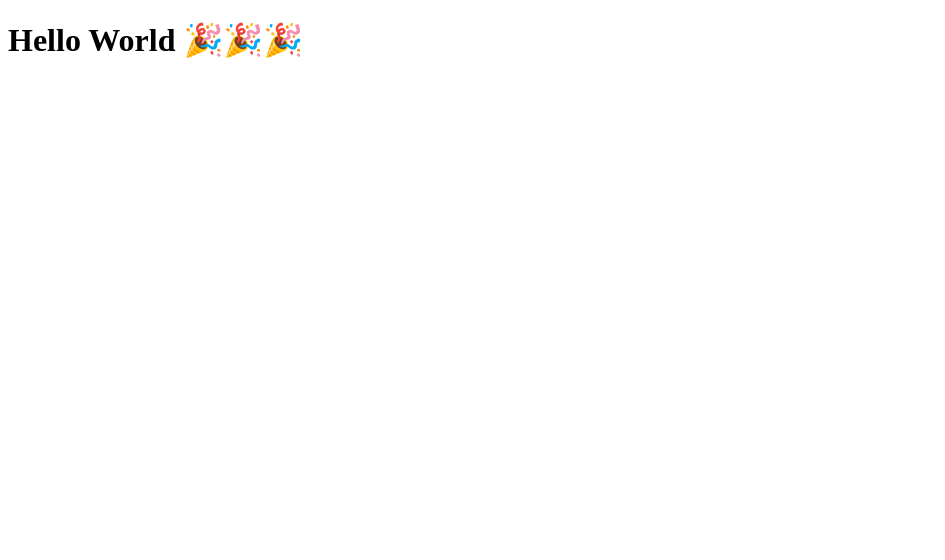
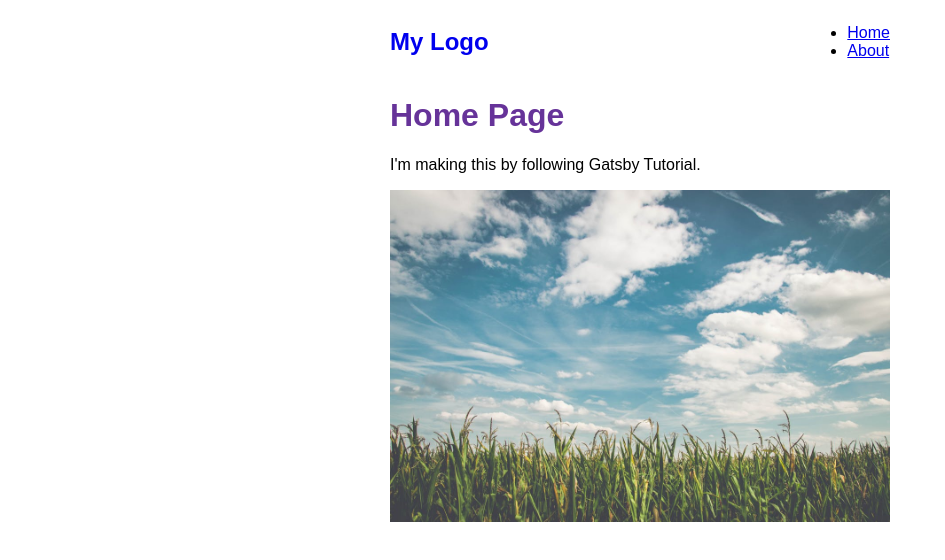
Before and after one commit to itzSaan/my-gatsby-site, a Gatsby site: page / in a window 1280 px wide. Shown: the whole page, without its empty margins (0-945 px from the left). Built offline with nearby package versions, Linux system fonts and the light colour scheme; Gatsby itself is replaced by a stand-in of ours.

Commit message:
Finished Part 3 of Tutorial

```diff
--- a/gatsby-config.js
+++ b/gatsby-config.js
@@ -4,6 +4,10 @@
 module.exports = {
   siteMetadata: {
     siteUrl: `https://www.yourdomain.tld`,
+    title: "My First Gatsby Site",
   },
-  plugins: [],
+  plugins: [
+    "gatsby-plugin-image",
+    "gatsby-plugin-sharp",
+  ],
 }
--- a/package.json
+++ b/package.json
@@ -16,6 +16,9 @@
   },
   "dependencies": {
     "gatsby": "^5.14.1",
+    "gatsby-plugin-image": "^3.14.0",
+    "gatsby-plugin-sharp": "^5.14.0",
+    "gatsby-source-filesystem": "^5.14.0",
     "react": "^18.2.0",
     "react-dom": "^18.2.0"
   }
--- /dev/null
+++ b/src/components/layout.js
@@ -0,0 +1,23 @@
+import { Link } from 'gatsby'
+import React from 'react'
+import { container, heading, navbar, logo, navLinks, navLinkItem, navLinkText } from './layout.module.css'
+
+const Layout = ({ pageTitle, children }) => {
+  return (
+    <div className={container}>
+      <nav className={navbar}>
+        <Link className={logo} to='/'><h2>My Logo</h2></Link>
+        <ul className={navLinks}>
+          <li className={navLinkItem}><Link className={navLinkText} to='/'>Home</Link></li>
+          <li className={navLinkItem}><Link className={navLinkText} to='/about'>About</Link></li>
+        </ul>
+      </nav>
+      <main>
+        <h1 className={heading}>{pageTitle}</h1>
+        {children}
+      </main>
+    </div>
+  )
+}
+
+export default Layout
--- /dev/null
+++ b/src/components/layout.module.css
@@ -0,0 +1,31 @@
+.container {
+  margin: auto;
+  max-width: 500px;
+  font-family: sans-serif;
+}
+.heading {
+  color: rebeccapurple;
+}
+.navbar {
+  display: flex;
+  justify-content: space-between;
+  align-items: center;
+}
+.logo {
+  text-decoration: none;
+}
+.nav-links {
+  display: flex;
+  list-style: none;
+  padding-left: 0;
+}
+.nav-link-item {
+  padding-right: 2rem;
+}
+.nav-link-text {
+  color: black;
+}
+
+.nav-link-text:hover {
+  color: rebeccapurple;
+}
--- a/src/pages/index.js
+++ b/src/pages/index.js
@@ -1,16 +1,20 @@
-import * as React from "react"
-
+import * as React from 'react'
+import Layout from '../components/layout'
+import { StaticImage } from 'gatsby-plugin-image'
 
 const IndexPage = () => {
   return (
-    <main >
-      <h1>
-        Hello World 🎉🎉🎉
-      </h1>
-    </main>
+    <Layout pageTitle="Home Page">
+      <p>I'm making this by following Gatsby Tutorial.</p>
+      <StaticImage
+        alt='Corn Fields Under White Clouds With Blue Sky during Daytime'
+        // width="500"
+        src="../images/field-corn.jpeg"
+      />
+    </Layout>
   )
 }
 
+export const Head = () => <title> Home Page </title>
+
 export default IndexPage
-
-export const Head = () => <title>Home Page</title>
```
Also changed, not shown: src/pages/about.js (added, +14 -0 lines), src/images/field-corn.jpeg (added), 1 other file.
